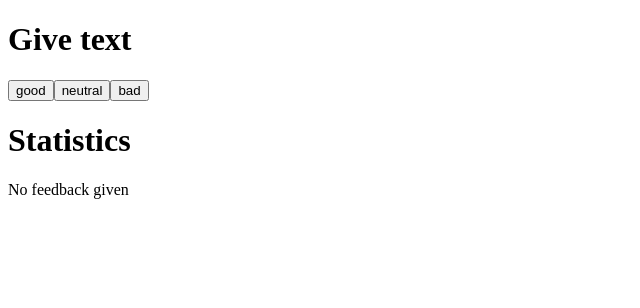
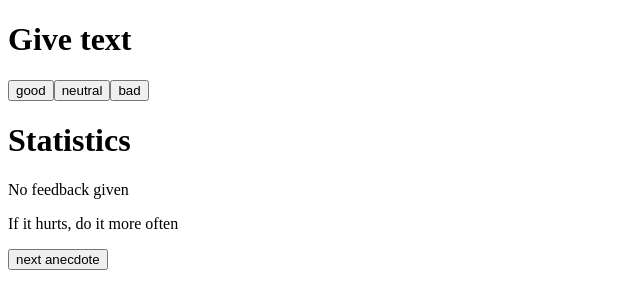
Before and after one commit to ziya5635/fullstack2020, a React (Create React App) app in the folder part1/unicafe/: page / in a window 1280 px wide. Shown: the top 308 px of the page, without its empty margins (0-640 px from the left). Built offline with nearby package versions, Linux system fonts and the light colour scheme.

Commit message:
1.12 answers added

```diff
--- a/part1/unicafe/src/index.js
+++ b/part1/unicafe/src/index.js
@@ -39,11 +39,23 @@
 
 }
 
+
+
 const App = () => {
 	const [good, setGood] = useState(0);
 	const [neutral, setNeutral] = useState(0);
 	const [bad, setBad] = useState(0);
 	const [history, setHistory] = useState([]);
+	const [selected, setSelected] = useState(0);
+
+	const anecdotes = [
+  		'If it hurts, do it more often',
+  		'Adding manpower to a late software project makes it later!',
+  		'The first 90 percent of the code accounts for the first 90 percent of the development time...The remaining 10 percent of the code accounts for the other 90 percent of the development time.',
+  		'Any fool can write code that a computer can understand. Good programmers write code that humans can understand.',
+  		'Premature optimization is the root of all evil.',
+  		'Debugging is twice as hard as writing the code in the first place. Therefore, if you write the code as cleverly as possible, you are, by definition, not smart enough to debug it.'
+]
 
 	const goodHandler = () => {
 		setHistory(history.concat(1));
@@ -69,6 +81,12 @@
 
 	const positiveScore = () => ((good / history.length) * 100) + '%';
 
+	const getRandomNumber = () => Math.floor(Math.random() * Math.floor(anecdotes.length));
+
+	const anecdoteHandler = () => {
+		setSelected(getRandomNumber());
+	}
+
 	if (history.length === 0) {
 		return (
 			<div>
@@ -78,6 +96,8 @@
 				<Button handler={badHandler} text='bad' />
 				<Heading text='Statistics' />
 				<p>No feedback given</p>
+				<p>{anecdotes[selected]}</p>
+				<Button handler={anecdoteHandler} text='next anecdote' />
 			</div>
 			)
 	}
@@ -88,9 +108,9 @@
 			<Button handler={neutralHandler} text='neutral' />
 			<Button handler={badHandler} text='bad' />
 			<Heading text='Statistics' />
-
 			<Statistics good={good} neutral={neutral} bad={bad} history={history} avg={avg} positiveScore={positiveScore} />
-
+			<p>{anecdotes[selected]}</p>
+			<Button handler={anecdoteHandler} text='next anecdote' />
 		</div>
 		)
 }
```
